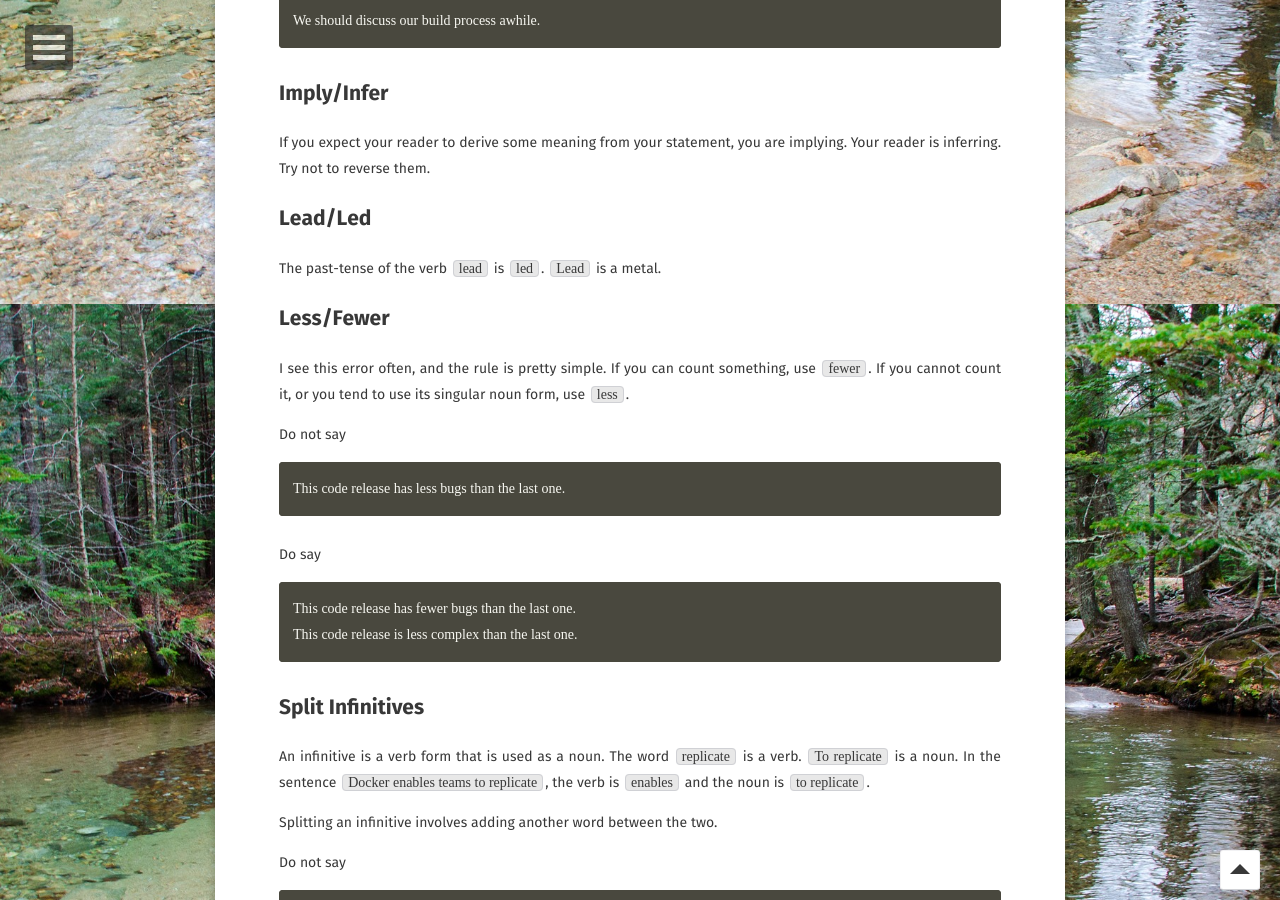
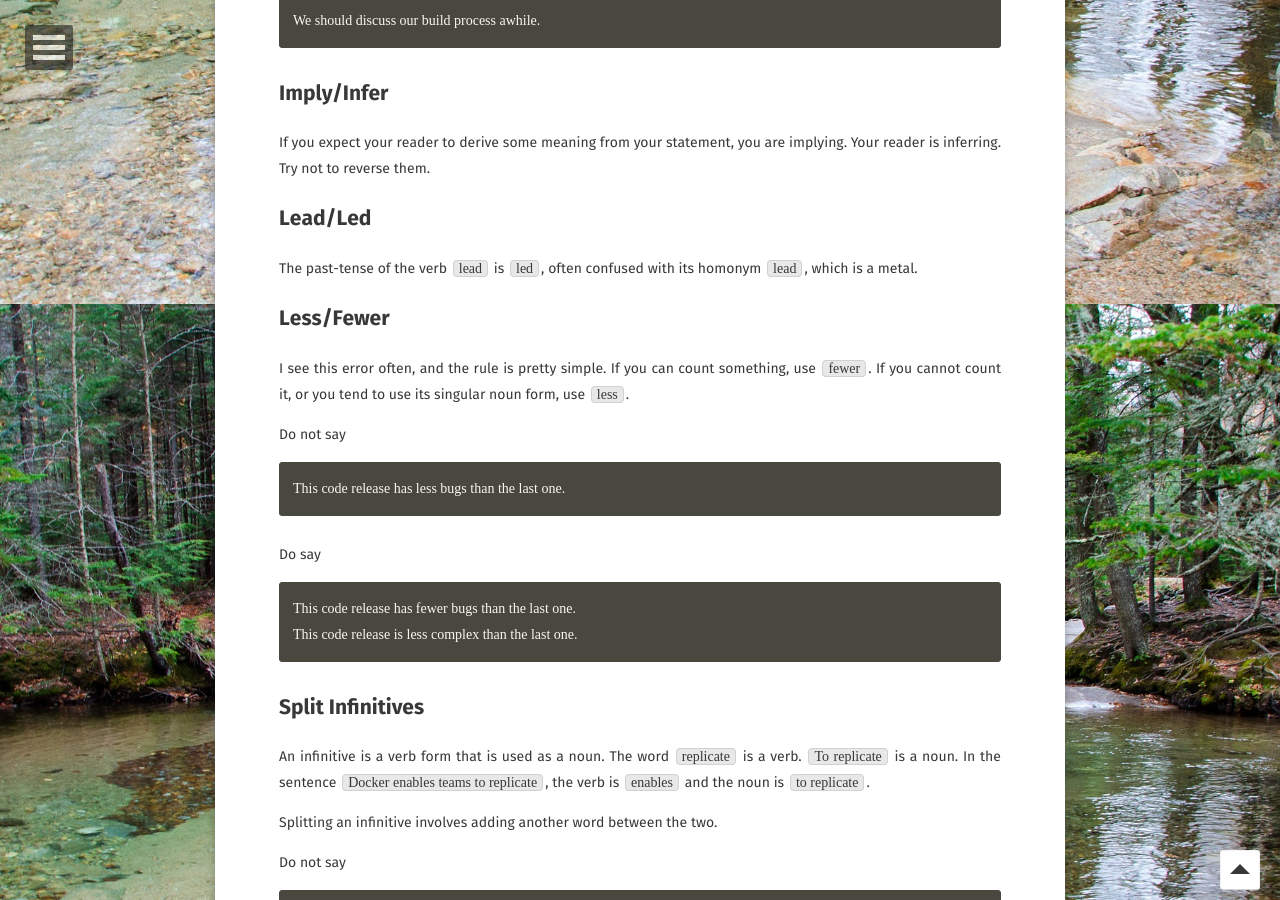
Before and after one commit to walkingriver/walkingriver.github.io, a Jekyll site: the page built from _posts/2019-10-14-watch-your-language.md, in a window 1280 px wide and 900 px high, scrolled down 3296 px. Built offline with Jekyll 4.4.1, drawn with Linux system fonts in a browser that asks for light colours; some web fonts are replaced.

Commit message:
More lead/led

```diff
--- a/_posts/2019-10-14-watch-your-language.md
+++ b/_posts/2019-10-14-watch-your-language.md
@@ -98,7 +98,7 @@ We should discuss our build process awhile.
 If you expect your reader to derive some meaning from your statement, you are implying. Your reader is inferring. Try not to reverse them.
 
 ## Lead/Led
-The past-tense of the verb `lead` is `led`. `Lead` is a metal.
+The past-tense of the verb `lead` is `led`, often confused with its homonym `lead`, which is a metal.
 
 ## Less/Fewer
 I see this error often, and the rule is pretty simple. If you can count something, use `fewer`. If you cannot count it, or you tend to use its singular noun form, use `less`.
```
